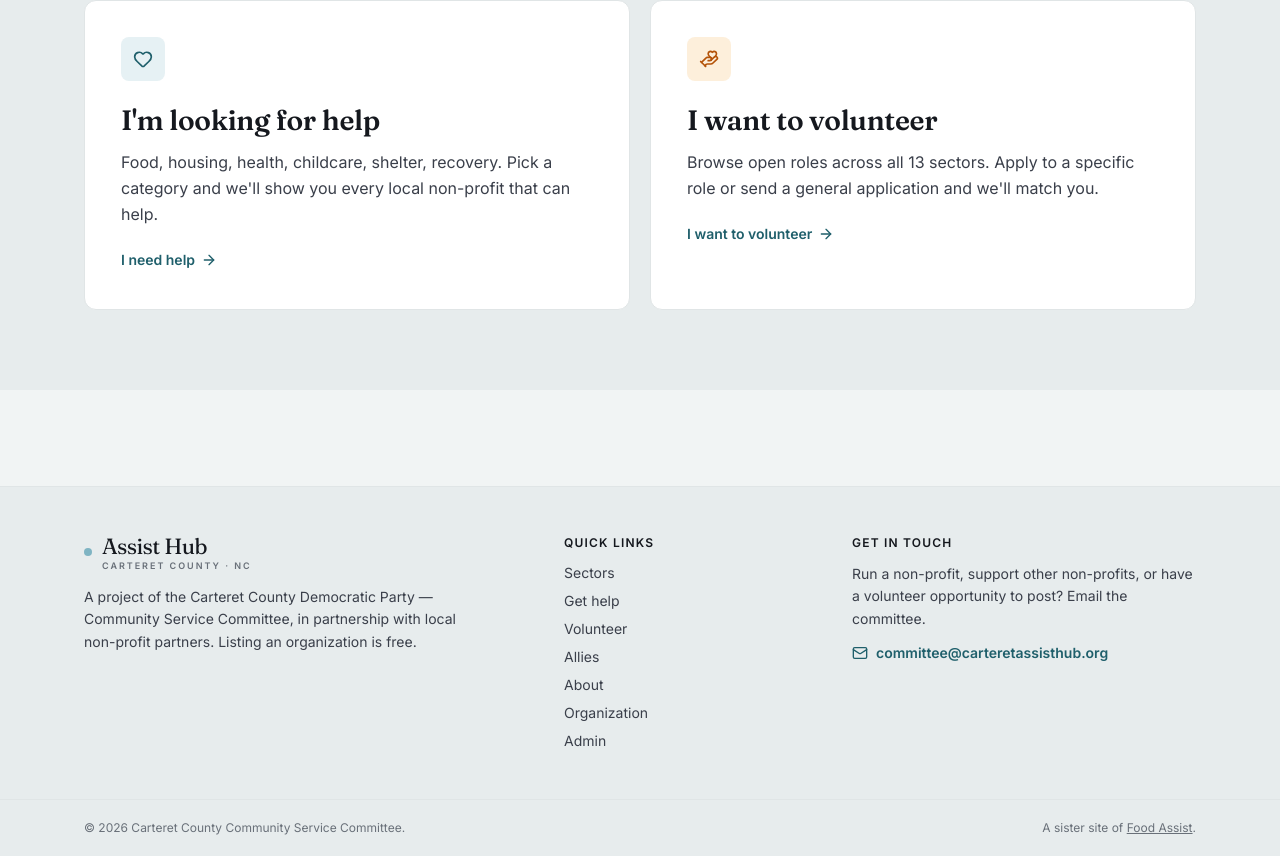
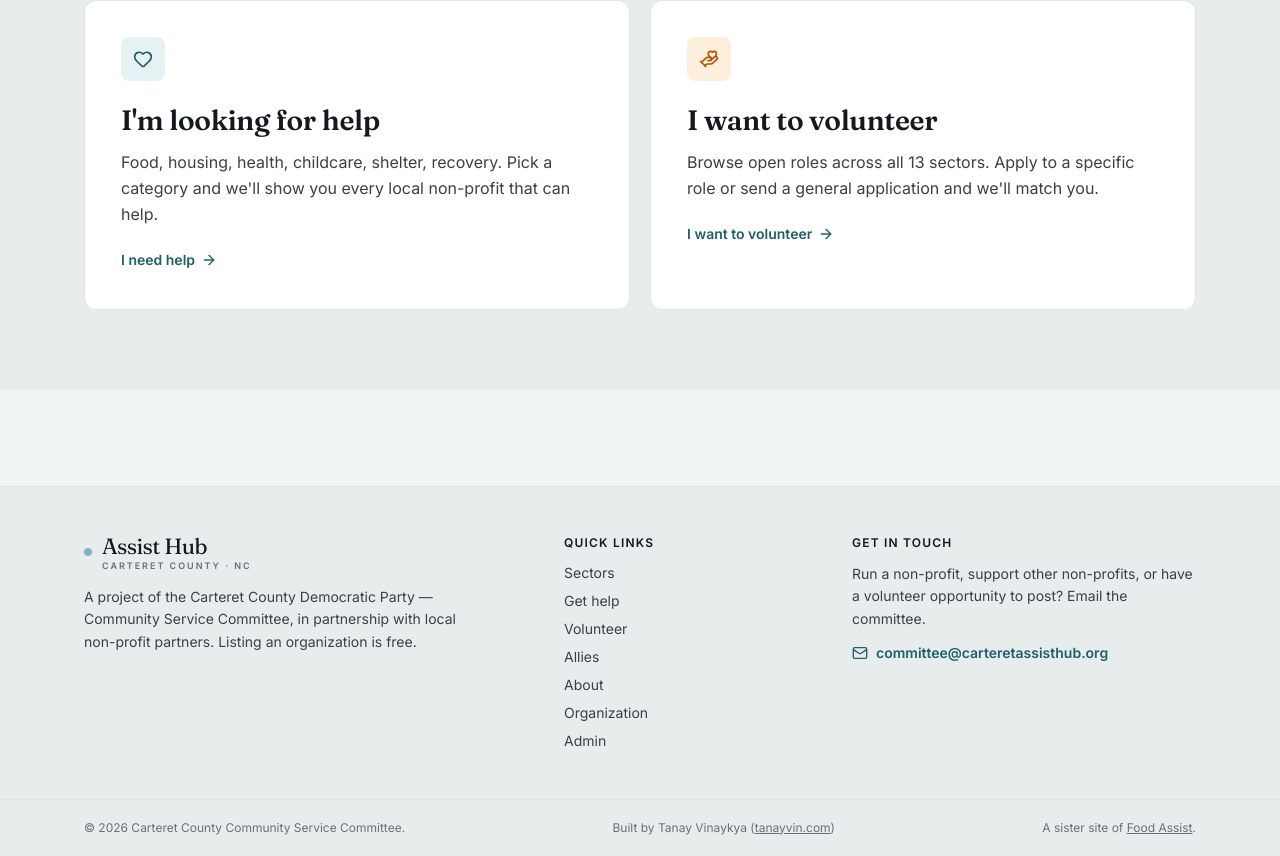
Before and after one commit to tanayvin1216/CarteretAssistHub, a Next.js app: page / in a window 1280 px wide. Shown: the part 2803-3659 px from the top of the page. Built offline with nearby package versions, Linux system fonts and the light colour scheme; no server answers; the database is empty.

Commit message:
Add my name and site link to the footer

```diff
--- a/components/layout/Footer.tsx
+++ b/components/layout/Footer.tsx
@@ -63,6 +63,18 @@ export function Footer() {
         <div className="container-readable py-5 flex flex-col md:flex-row items-center justify-between gap-2 text-xs text-muted-text">
           <p>{t('footer.copyright')}</p>
           <p>
+            Built by Tanay Vinaykya (
+            <a
+              href="https://tanayvin.com"
+              className="underline hover:text-primary"
+              target="_blank"
+              rel="noreferrer"
+            >
+              tanayvin.com
+            </a>
+            )
+          </p>
+          <p>
             A sister site of{' '}
             <a
               href={sisterSiteUrl}
```
